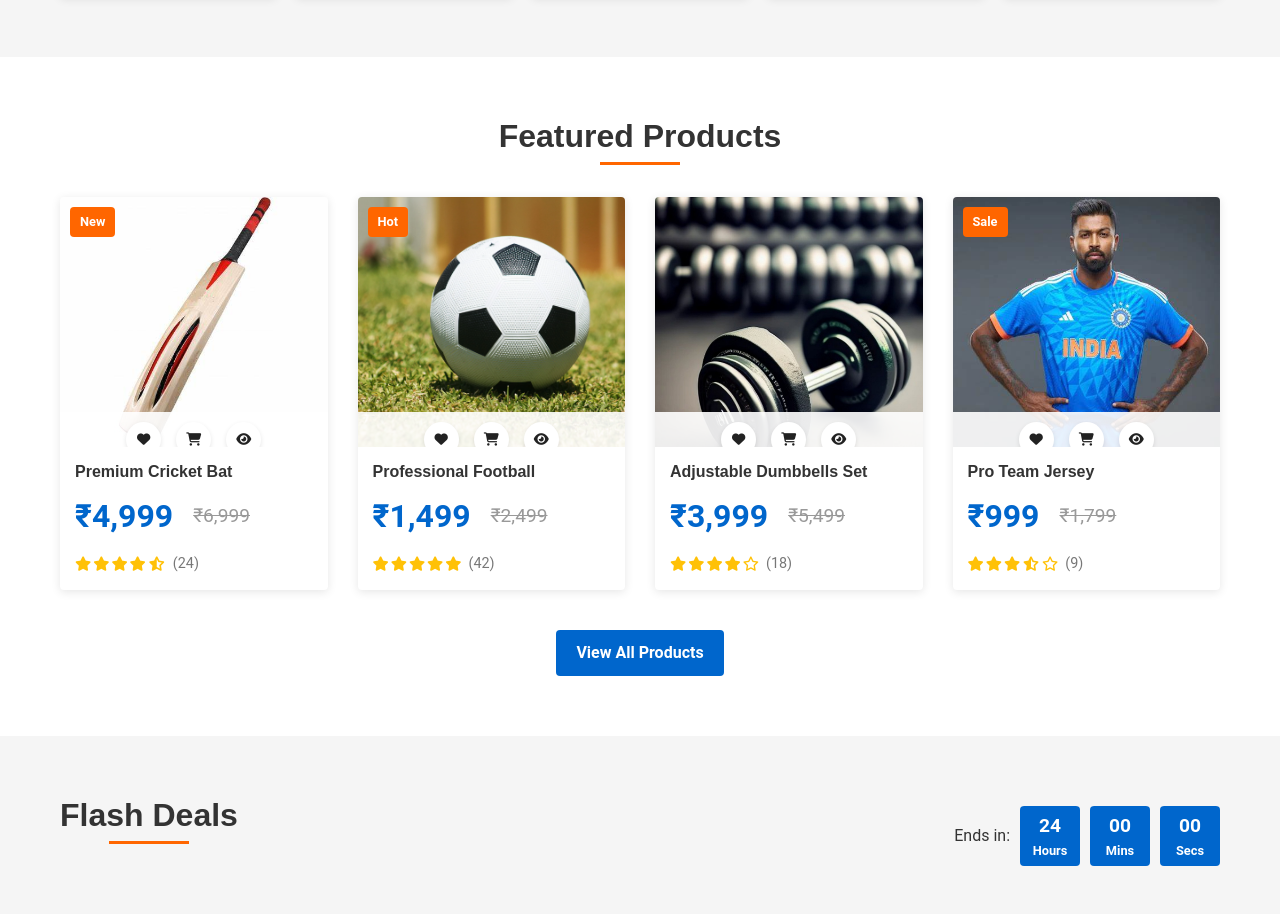
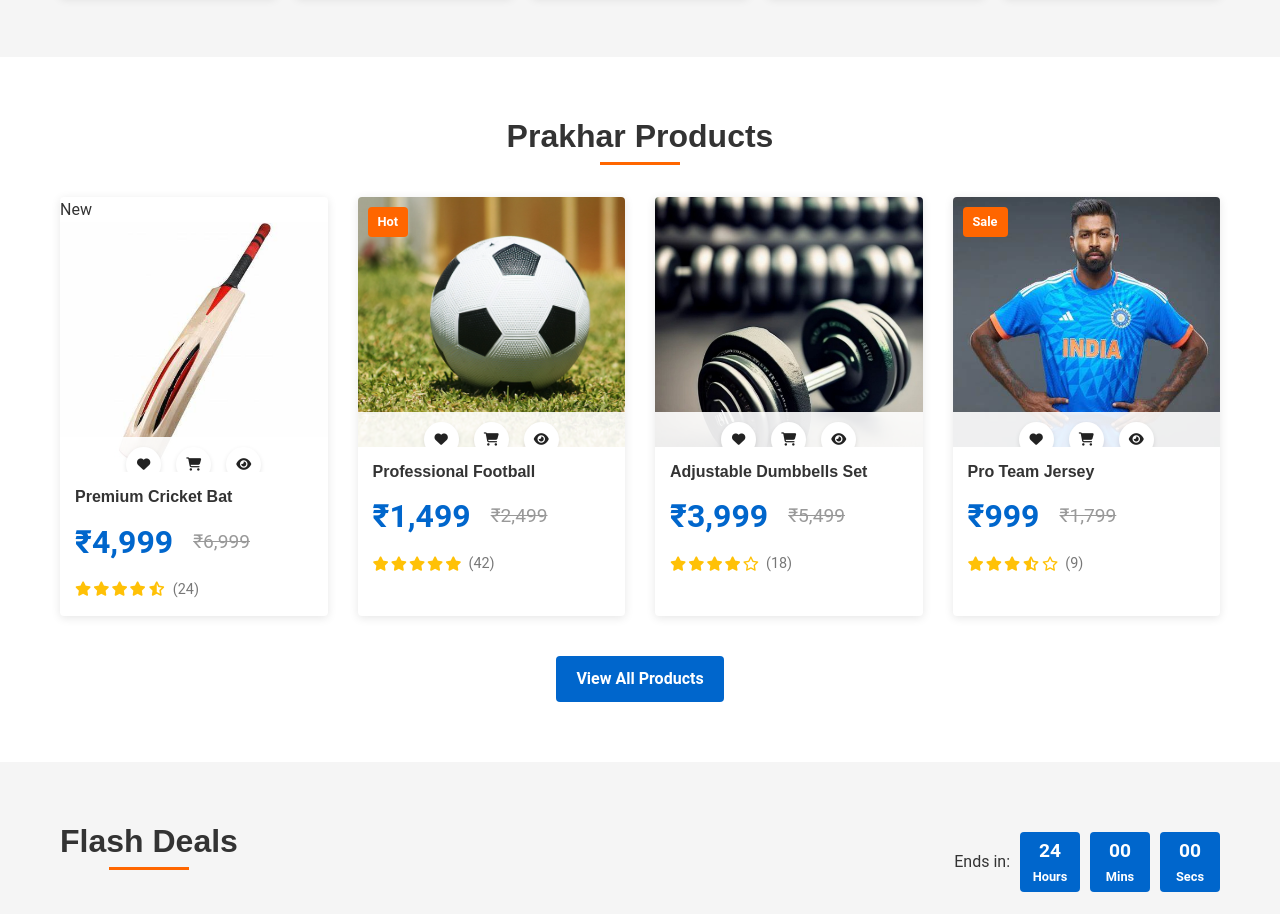
Before and after one commit to Prakhar2104/E-Commerce, a plain HTML site: page index.html in a window 1280 px wide. Shown: the part 972-1886 px from the top of the page. Drawn offline with Linux system fonts and the light colour scheme.

Commit message:
modified index.html

```diff
--- a/index.html
+++ b/index.html
@@ -84,11 +84,11 @@
     <!-- Featured Products -->
     <section class="featured-products">
         <div class="container">
-            <h2 class="section-title">Featured Products</h2>
+            <h2 class="section-title">Prakhar Products</h2>
             <div class="product-grid">
                 <!-- Product Card 1 -->
                 <div class="product-card">
-                    <div class="product-badge">New</div>
+                    <div class="productstatus-badge">New</div>
                     <div class="product-image">
                         <img src="images/products/cricket.jpg" alt="Premium Cricket Bat">
                         <div class="product-actions">
```
